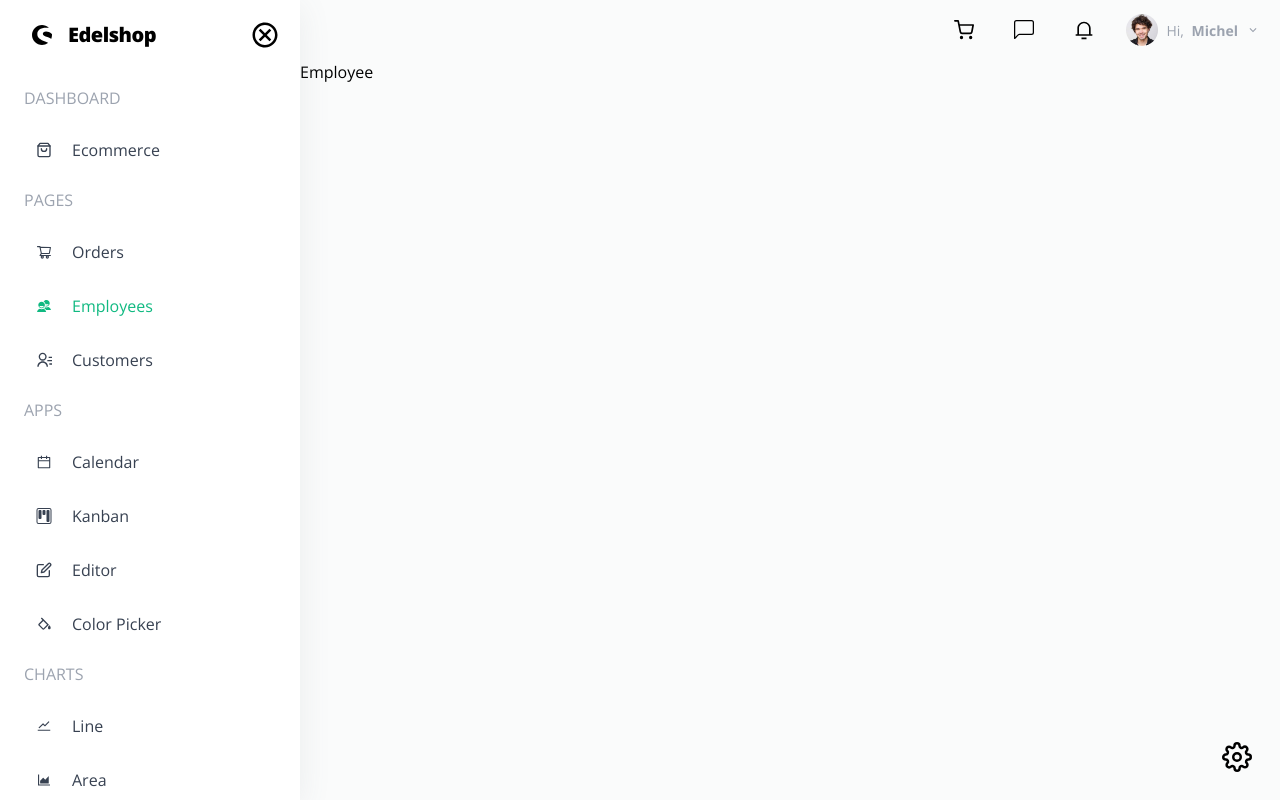
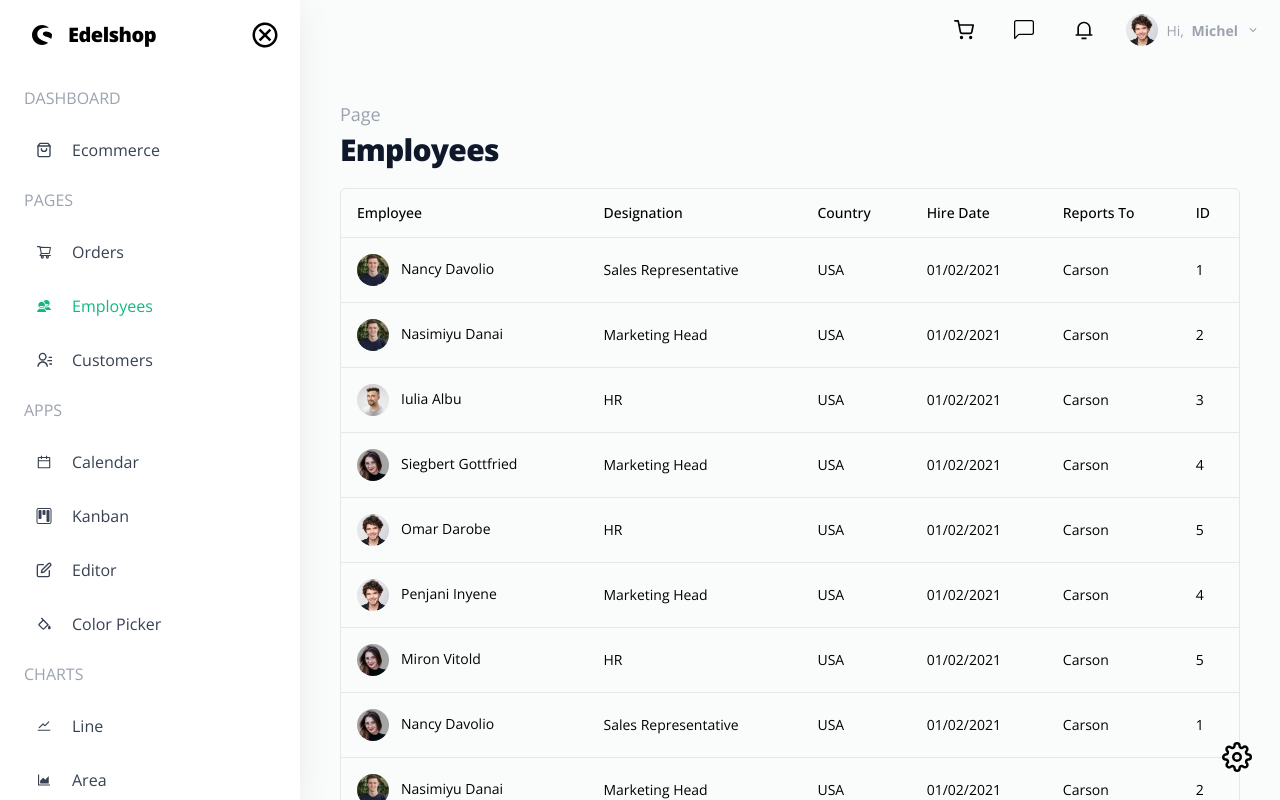
Before and after one commit to humbl3LilaS/react-dashboard, a React (Vite) app: page /employees in a window 1280 px wide. Built offline with nearby package versions, Linux system fonts and the light colour scheme.

Commit message:
add: table to Employees Page

```diff
--- /dev/null
+++ b/src/columns/emplyoeesColumns.jsx
@@ -0,0 +1,39 @@
+import { createColumnHelper } from "@tanstack/react-table";
+
+const columnHelper = createColumnHelper();
+
+export const employeesColumns = [
+	columnHelper.accessor("Name", {
+		header: () => <span>Employee</span>,
+		cell: (info) => (
+			<div>
+				<img
+					src={info.row.original.EmployeeImage}
+					alt={"Employee Image"}
+					className={"aspect-square w-8 rounded-full inline-block mr-3"}
+				/>
+				<span>{info.getValue()}</span>
+			</div>
+		),
+	}),
+	columnHelper.accessor("Title", {
+		header: () => <span>Designation</span>,
+		cell: (info) => <span>{info.getValue()}</span>,
+	}),
+	columnHelper.accessor("Country", {
+		header: () => <span>Country</span>,
+		cell: (info) => <span>{info.getValue()}</span>,
+	}),
+	columnHelper.accessor("HireDate", {
+		header: () => <span>Hire Date</span>,
+		cell: (info) => <span>{info.getValue()}</span>,
+	}),
+	columnHelper.accessor("ReportsTo", {
+		header: () => <span>Reports To</span>,
+		cell: (info) => <span>{info.getValue()}</span>,
+	}),
+	columnHelper.accessor("EmployeeID", {
+		header: () => <span>ID</span>,
+		cell: (info) => <span>{info.getValue()}</span>,
+	}),
+];
--- a/src/pages/Employee.jsx
+++ b/src/pages/Employee.jsx
@@ -1,5 +1,28 @@
+import Container from "../components/util/Container";
+import Header from "../components/util/Header";
+import { useCustomTable } from "../hooks/useCustomTable";
+import { employeesData } from "../data/Data";
+import { employeesColumns } from "../columns/emplyoeesColumns";
+
 const Employee = () => {
-	return <div>Employee</div>;
+	const table = useCustomTable(employeesData, employeesColumns, {
+		paginationSize: 10,
+	});
+
+	return (
+		<Container className={"p-10 h-full w-full overflow-y-scroll"}>
+			<Header className={"mb-5"}>
+				<span className={"text-lg text-gray-400"}>Page</span>
+				<h1
+					className={
+						"mt-1 text-3xl font-extrabold tracking-tight text-slate-900"
+					}>
+					Employees
+				</h1>
+			</Header>
+			{table}
+		</Container>
+	);
 };
 
 export default Employee;
```
Also changed, not shown: src/pages/Orders.jsx (+0 -72 lines).
